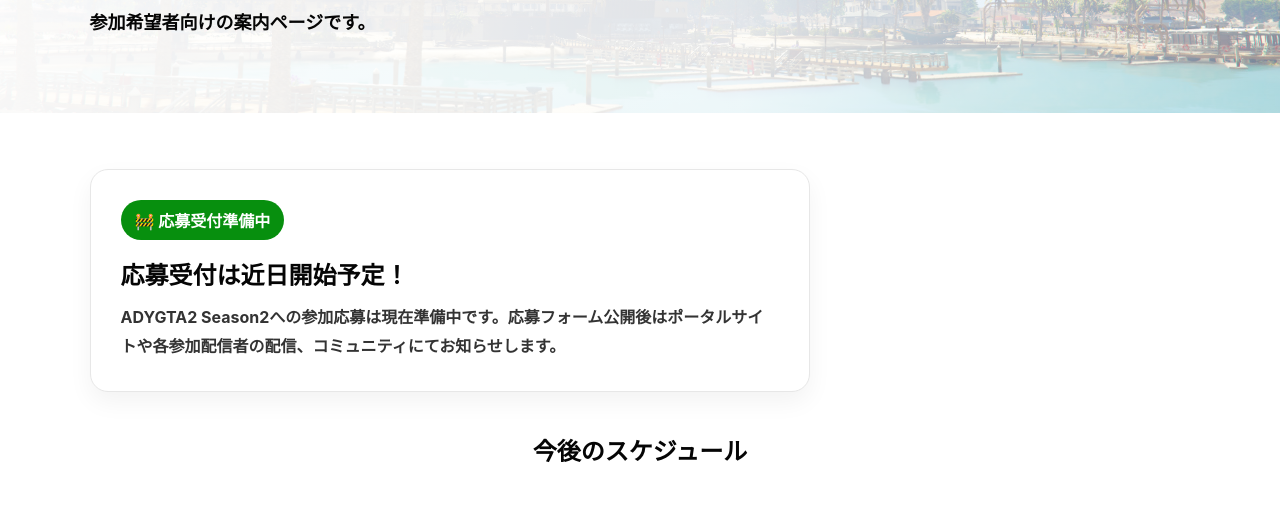
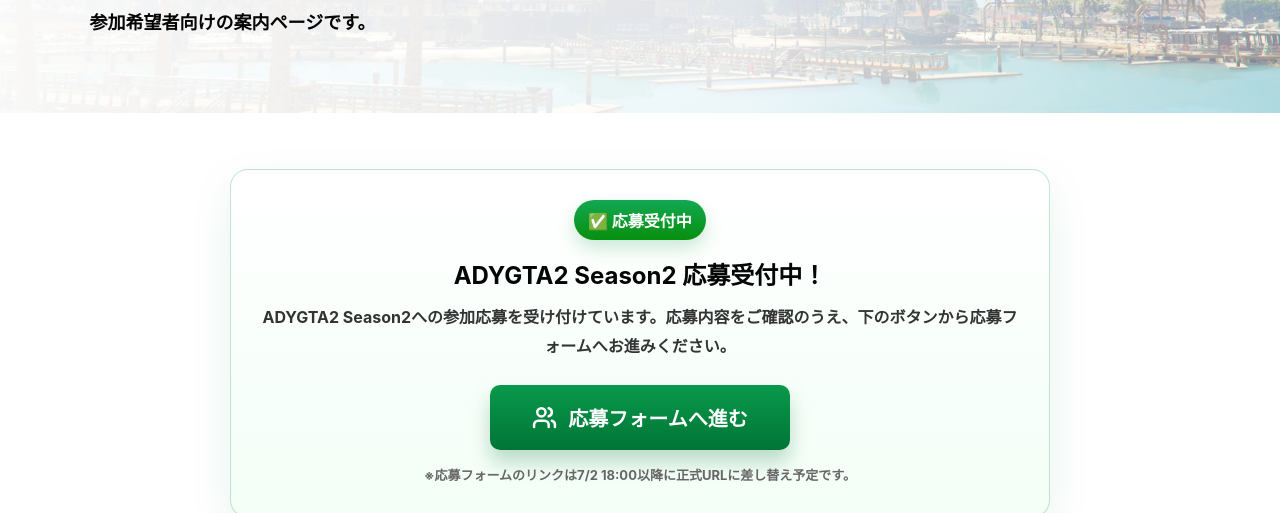
Before and after one commit to CAKEsuzuharu/ADYGTA2-Portal-Public, a website: page apply.html in a window 1280 px wide. Shown: the part 304-817 px from the top of the page. Drawn offline with Linux system fonts and the light colour scheme.

Commit message:
Update application status to open for submissions

```diff
--- a/apply.html
+++ b/apply.html
@@ -64,12 +64,21 @@
    </section>
 
    <section class="content-section container">
-    <div class="apply-panel">
-     <div class="status-badge">🚧 応募受付準備中</div>
-     <h2>応募受付は近日開始予定！</h2>
-     <p>
-      ADYGTA2 Season2への参加応募は現在準備中です。応募フォーム公開後はポータルサイトや各参加配信者の配信、コミュニティにてお知らせします。
-     </p>
+    <div class="apply-panel apply-open-panel">
+      <div class="status-badge apply-open-badge">✅ 応募受付中</div>
+      <h2>ADYGTA2 Season2 応募受付中！</h2>
+      <p>
+        ADYGTA2 Season2への参加応募を受け付けています。応募内容をご確認のうえ、下のボタンから応募フォームへお進みください。
+      </p>
+
+      <a class="apply-btn apply-form-btn" href="#" target="_blank" rel="noopener">
+        <span data-icon="users"></span>
+        応募フォームへ進む
+      </a>
+
+      <p class="apply-form-note">
+        ※応募フォームのリンクは7/2 18:00以降に正式URLに差し替え予定です。
+      </p>
     </div>
 
     <div class="schedule-panel">
```
